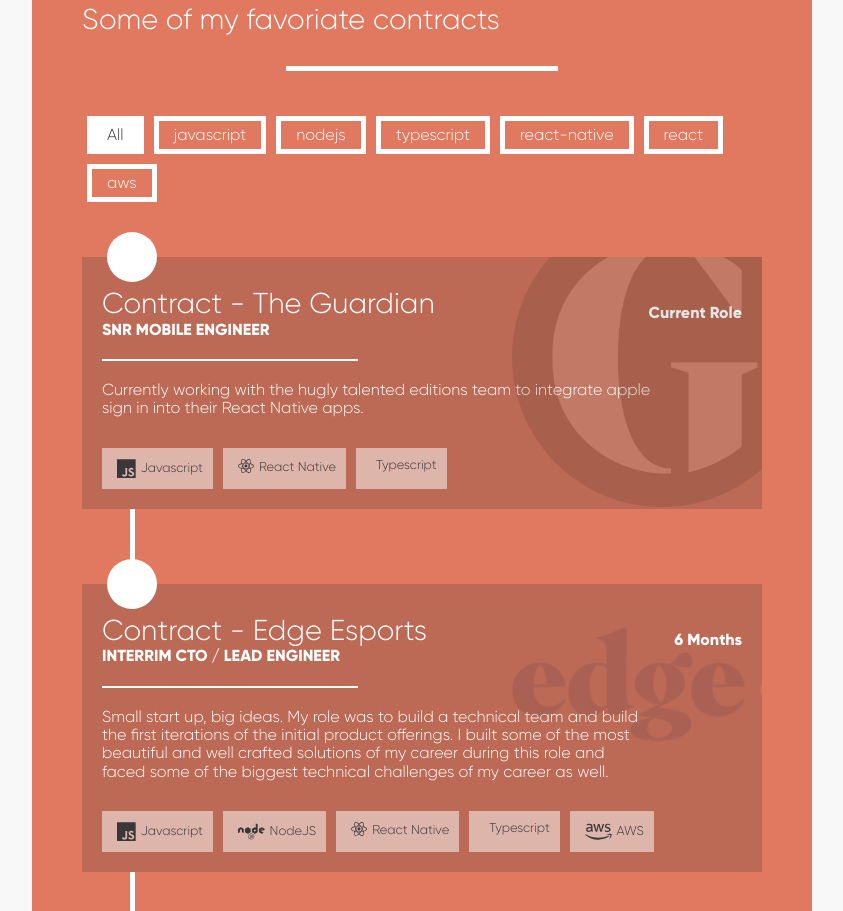
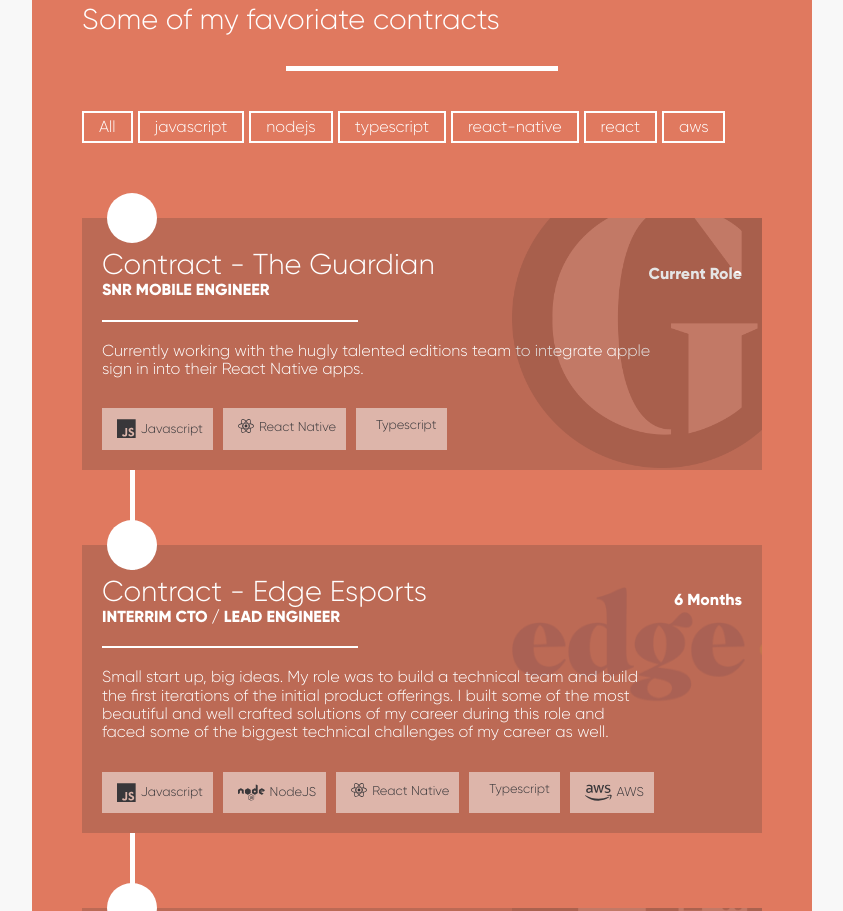
Before and after one commit to Jonjoe/website, a React (Create React App) app: page / in a window 1280 px wide. Shown: the part 3686-4597 px from the top of the page, without its empty margins (218-1061 px from the left). Built offline with nearby package versions, Linux system fonts and the light colour scheme; no server answers; what @fortawesome/pro-duotone-svg-icons, @fortawesome/pro-light-svg-icons, @fortawesome/pro-solid-svg-icons would draw is missing.

Commit message:
implement filter

```diff
--- a/src/components/implementations/Highlights/Highlights.component.tsx
+++ b/src/components/implementations/Highlights/Highlights.component.tsx
@@ -4,7 +4,7 @@
 
 import { constants } from "config";
 
-import { Text, Icon, Divider } from "components";
+import { Text, Icon, Divider, Filter } from "components";
 
 import highlights, { Job, JobTag } from "data/work.data";
 
@@ -35,25 +35,11 @@
 
   return (
     <Styled.Container>
-      <Styled.FilterContainer>
-        <Styled.Filter
-          active={selectedTag === ""}
-          onClick={() => setSelectedTag("")}
-        >
-          <Text.Body align="center">All</Text.Body>
-        </Styled.Filter>
-
-        {Object.values(constants.techLabels).map((label, index) => (
-          <Styled.Filter
-            key={index}
-            active={selectedTag === label}
-            onClick={() => setSelectedTag(label)}
-          >
-            <Text.Body align="center">{label}</Text.Body>
-          </Styled.Filter>
-        ))}
-      </Styled.FilterContainer>
-
+      <Filter
+        tags={Object.values(constants.techLabels)}
+        activeTag={selectedTag}
+        setActiveTag={setSelectedTag}
+      />
       <Styled.EntryContainer>
         {filteredHighlights.map((highlight, index) => (
           <Styled.Entry key={index}>
@@ -64,7 +50,6 @@
             <Styled.InnerContainer logoUrl={highlight.logo}>
               <Styled.Header>
                 <Styled.Title>
-
                   <Text.Heading5 inverted>{highlight.name}</Text.Heading5>
                   <Text.Body inverted>{highlight.role}</Text.Body>
                 </Styled.Title>
--- a/src/pages/Labs/Labs.page.tsx
+++ b/src/pages/Labs/Labs.page.tsx
@@ -2,7 +2,9 @@
 import { theme } from "config";
 import { github } from "services";
 
-import { Page, Section, UnderConstruction } from "components";
+import { Text, Button, Card, CardGrid, Filter } from "components";
+
+import { Page, Section } from "components";
 
 const LabsPage: React.FC = () => {
   const [repos, setRepos] = React.useState([]);
@@ -18,14 +20,43 @@
       });
   }, []);
 
+  function renderLoading() {
+    return <Text.Body inverted>Loading ...</Text.Body>;
+  }
+
+  function renderCards(repos: any) {
+    return (
+      <CardGrid>
+        {repos.map((repo: any) => (
+          <Card
+            title={repo.name}
+            body={repo.description || ""}
+            icon="lab"
+            actions={
+              <React.Fragment>
+                <Button>View Demo</Button>
+                <Button>View Code</Button>
+              </React.Fragment>
+            }
+          />
+        ))}
+      </CardGrid>
+    );
+  }
+
   return (
     <Page accent={theme.pallet.GREEN}>
-      <Section title="Labs" accent={theme.pallet.GREEN}>
-        {reposLoading ? (
-          <p>Loading ...</p>
-        ) : (
-          repos.map((repo: any) => <p>{repo.name}</p>)
-        )}
+      <Section
+        title="Labs"
+        accent={theme.pallet.GREEN}
+        subtitle="View my hacks, hobby and utility projects"
+      >
+        <Filter
+          tags={["a", "b", "c"]}
+          activeTag=""
+          setActiveTag={() => false}
+        />
+        {reposLoading ? renderLoading() : renderCards(repos)}
       </Section>
     </Page>
   );
```
